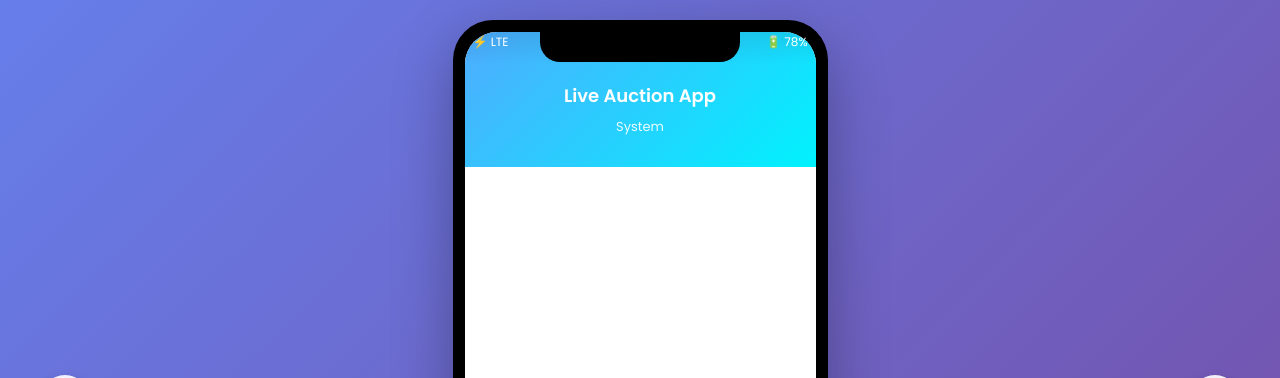
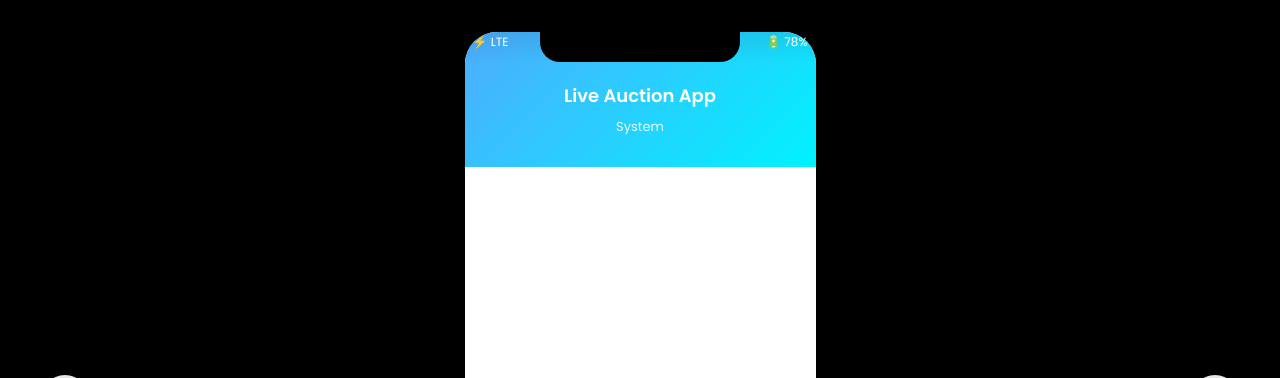
Before and after one commit to aideveloperindia/auctionlive, a plain HTML site: page index.html in a window 1280 px wide. Shown: the top 378 px of the page. Drawn offline with Linux system fonts and the light colour scheme.

Commit message:
Change background to complete black for dramatic visual effect

```diff
--- a/index.html
+++ b/index.html
@@ -7,7 +7,7 @@
 <link href="https://fonts.googleapis.com/css2?family=Poppins:wght@300;400;600;700&display=swap" rel="stylesheet">
 <style>
 * { margin: 0; padding: 0; box-sizing: border-box; }
-body { font-family: 'Poppins', -apple-system, BlinkMacSystemFont, sans-serif; background: linear-gradient(135deg, #667eea 0%, #764ba2 100%); display: flex; justify-content: center; align-items: center; min-height: 100vh; padding: 20px; }
+body { font-family: 'Poppins', -apple-system, BlinkMacSystemFont, sans-serif; background: #000000; display: flex; justify-content: center; align-items: center; min-height: 100vh; padding: 20px; }
 .device-frame { width: 375px; height: 812px; background: #000; border-radius: 40px; padding: 12px; box-shadow: 0 20px 60px rgba(0,0,0,0.3); position: relative; overflow: hidden; }
 .device-notch { position: absolute; top: 12px; left: 50%; transform: translateX(-50%); width: 200px; height: 30px; background: #000; border-radius: 0 0 20px 20px; z-index: 1000; }
 .status-bar { position: absolute; top: 0; left: 0; right: 0; height: 44px; background: linear-gradient(to bottom, rgba(0,0,0,0.1), transparent); display: flex; justify-content: space-between; align-items: center; padding: 0 20px; font-size: 12px; color: #fff; z-index: 999; }
```
